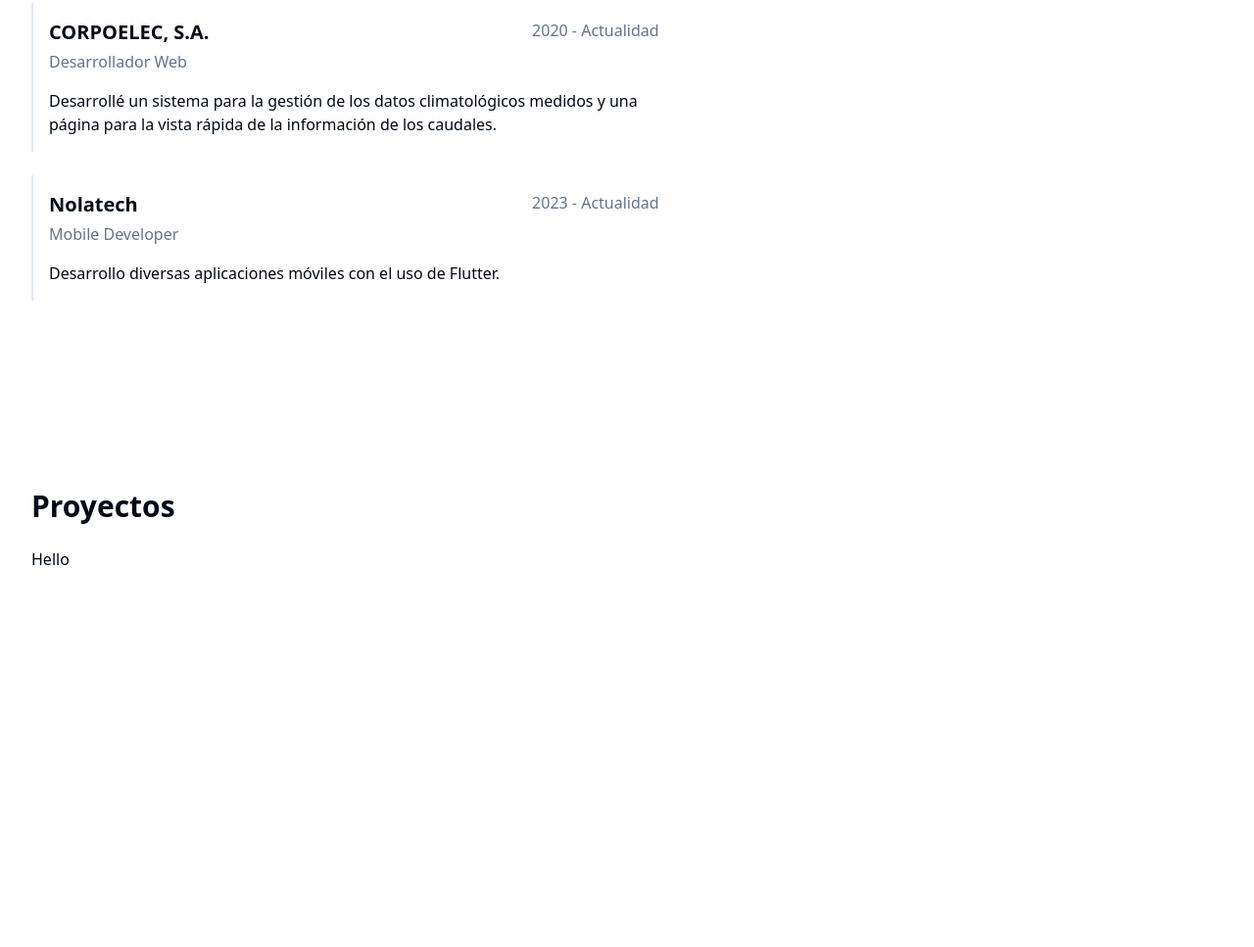
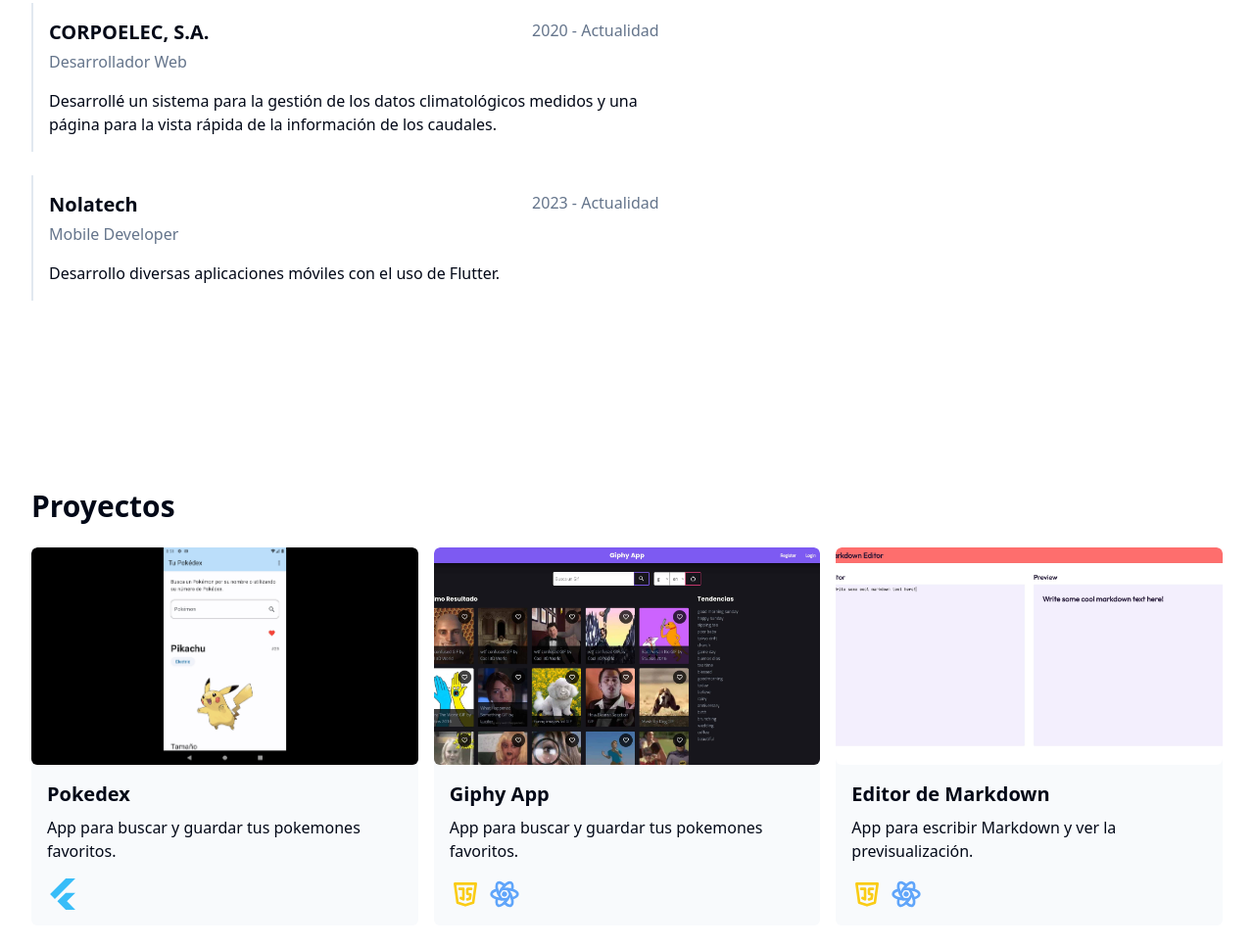
Before and after one commit to alvaro-jrr/portafolio, an Astro site: page / in a window 1280 px wide. Shown: the part 1241-2208 px from the top of the page at 98% size. Before the commit the page ends 1920 px from the top, so only its background shows below. Built offline with nearby package versions, Linux system fonts and the light colour scheme; Astro itself is replaced by a stand-in of ours.

Commit message:
feat: projects

```diff
--- /dev/null
+++ b/src/components/Project.astro
@@ -0,0 +1,46 @@
+---
+import Github from "@/icons/Github.astro";
+import type { ImageMetadata } from "astro";
+import { Image } from "astro:assets";
+
+interface Props {
+	name: string;
+	description: string;
+	image: ImageMetadata;
+	repositoryUrl: string;
+}
+
+const { name, description, image, repositoryUrl } = Astro.props;
+---
+
+<article class="overflow-hidden rounded-md bg-slate-50 transition-transform">
+	<div class="relative w-full overflow-hidden rounded-md">
+		<a
+			target="_blank"
+			href={repositoryUrl}
+			class="absolute inset-0 grid place-content-center bg-foreground/60 text-white opacity-0 transition-opacity hover:opacity-100"
+		>
+			<Github size={32} />
+
+			<span class="sr-only">Visitar repositorio</span>
+		</a>
+
+		<Image
+			src={image}
+			class="aspect-video w-full object-cover"
+			alt={`Vistazo del proyecto ${name}`}
+		/>
+	</div>
+
+	<div class="space-y-4 p-4">
+		<div class="space-y-2">
+			<h3 class="font-karla text-xl font-semibold">{name}</h3>
+
+			<p>{description}</p>
+		</div>
+
+		<div class="flex gap-2">
+			<slot />
+		</div>
+	</div>
+</article>
--- a/src/components/sections/Projects.astro
+++ b/src/components/sections/Projects.astro
@@ -1,7 +1,55 @@
 ---
+import giphyAppImage from "@/assets/giphy_app.jpg";
+import markdownEditorImage from "@/assets/markdown_editor.jpg";
+import pokedexImage from "@/assets/pokedex_16x9.jpg";
+import Flutter from "@/icons/Flutter.astro";
+import JavaScript from "@/icons/JavaScript.astro";
+import React from "@/icons/React.astro";
+import Project from "../Project.astro";
 import Section from "../Section.astro";
 ---
 
 <Section title="Proyectos" titleId="projects" className="py-24">
-	<p>Hello</p>
+	<div class="grid grid-cols-1 gap-x-4 gap-y-6 md:grid-cols-3">
+		<Project
+			name="Pokedex"
+			description="App para buscar y guardar tus pokemones favoritos."
+			image={pokedexImage}
+			repositoryUrl="https://github.com/alvaro-jrr/pokedex_app"
+		>
+			<div class="text-sky-400">
+				<Flutter size={32} />
+			</div>
+		</Project>
+
+		<Project
+			name="Giphy App"
+			description="App para buscar y guardar tus pokemones favoritos."
+			image={giphyAppImage}
+			repositoryUrl="https://github.com/alvaro-jrr/giphy-react-app"
+		>
+			<div class="text-yellow-400">
+				<JavaScript size={32} />
+			</div>
+
+			<div class="text-blue-400">
+				<React size={32} />
+			</div>
+		</Project>
+
+		<Project
+			name="Editor de Markdown"
+			description="App para escribir Markdown y ver la previsualización."
+			image={markdownEditorImage}
+			repositoryUrl="https://github.com/alvaro-jrr/markdown-editor"
+		>
+			<div class="text-yellow-400">
+				<JavaScript size={32} />
+			</div>
+
+			<div class="text-blue-400">
+				<React size={32} />
+			</div>
+		</Project>
+	</div>
 </Section>
--- /dev/null
+++ b/src/icons/Flutter.astro
@@ -0,0 +1,18 @@
+---
+interface Props {
+	size?: number;
+}
+
+const { size = 16 } = Astro.props;
+---
+
+<svg
+	width={size}
+	height={size}
+	viewBox="0 0 1024 1024"
+	xmlns="http://www.w3.org/2000/svg"
+	><title>Flutter</title><path
+		fill="currentColor"
+		d="M610.73 0 98.134 512 256 669.867 925.184.512H611.285L610.731 0zm.598 472.405L335.232 747.904l276.053 276.053h314.582L650.24 747.99l275.627-275.626H611.37z"
+	></path></svg
+>
--- /dev/null
+++ b/src/icons/JavaScript.astro
@@ -0,0 +1,23 @@
+---
+interface Props {
+	size?: number;
+}
+
+const { size = 16 } = Astro.props;
+---
+
+<svg
+	width={size}
+	height={size}
+	viewBox="0 0 24 24"
+	stroke-width="2"
+	stroke="currentColor"
+	fill="none"
+	stroke-linecap="round"
+	stroke-linejoin="round"
+	><title>JavaScript</title><path stroke="none" d="M0 0h24v24H0z" fill="none"
+	></path><path d="M20 4l-2 14.5l-6 2l-6 -2l-2 -14.5z"></path><path
+		d="M7.5 8h3v8l-2 -1"></path><path
+		d="M16.5 8h-2.5a.5 .5 0 0 0 -.5 .5v3a.5 .5 0 0 0 .5 .5h1.423a.5 .5 0 0 1 .495 .57l-.418 2.93l-2 .5"
+	></path></svg
+>
--- /dev/null
+++ b/src/icons/React.astro
@@ -0,0 +1,33 @@
+---
+interface Props {
+	size?: number;
+}
+
+const { size = 16 } = Astro.props;
+---
+
+<svg
+	width={size}
+	height={size}
+	viewBox="0 0 24 24"
+	stroke-width="2"
+	stroke="currentColor"
+	fill="none"
+	stroke-linecap="round"
+	stroke-linejoin="round"
+	><title>React</title><path stroke="none" d="M0 0h24v24H0z" fill="none"
+	></path><path
+		d="M6.306 8.711c-2.602 .723 -4.306 1.926 -4.306 3.289c0 2.21 4.477 4 10 4c.773 0 1.526 -.035 2.248 -.102"
+	></path><path
+		d="M17.692 15.289c2.603 -.722 4.308 -1.926 4.308 -3.289c0 -2.21 -4.477 -4 -10 -4c-.773 0 -1.526 .035 -2.25 .102"
+	></path><path
+		d="M6.305 15.287c-.676 2.615 -.485 4.693 .695 5.373c1.913 1.105 5.703 -1.877 8.464 -6.66c.387 -.67 .733 -1.339 1.036 -2"
+	></path><path
+		d="M17.694 8.716c.677 -2.616 .487 -4.696 -.694 -5.376c-1.913 -1.105 -5.703 1.877 -8.464 6.66c-.387 .67 -.733 1.34 -1.037 2"
+	></path><path
+		d="M12 5.424c-1.925 -1.892 -3.82 -2.766 -5 -2.084c-1.913 1.104 -1.226 5.877 1.536 10.66c.386 .67 .793 1.304 1.212 1.896"
+	></path><path
+		d="M12 18.574c1.926 1.893 3.821 2.768 5 2.086c1.913 -1.104 1.226 -5.877 -1.536 -10.66c-.375 -.65 -.78 -1.283 -1.212 -1.897"
+	></path><path d="M11.5 12.866a1 1 0 1 0 1 -1.732a1 1 0 0 0 -1 1.732z"
+	></path></svg
+>
```
Also changed, not shown: src/assets/giphy_app.jpg (added), src/assets/markdown_editor.jpg (added), src/assets/pokedex_16x9.jpg (added).
